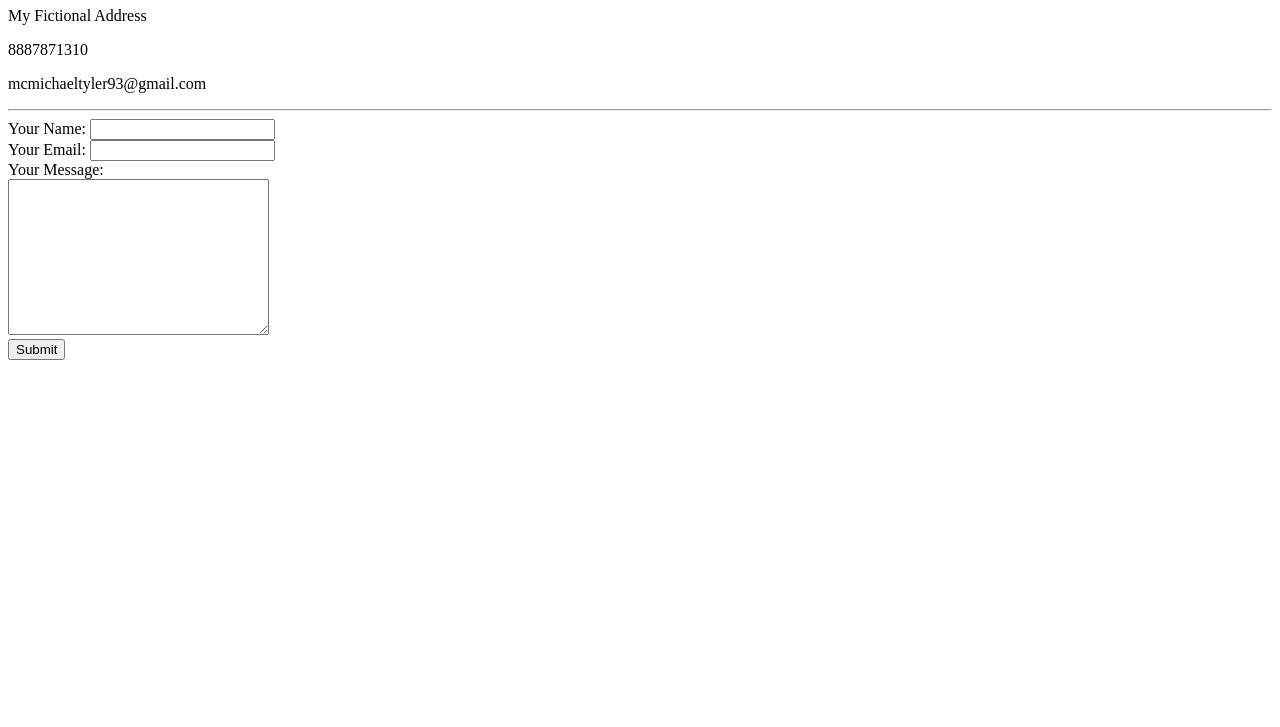
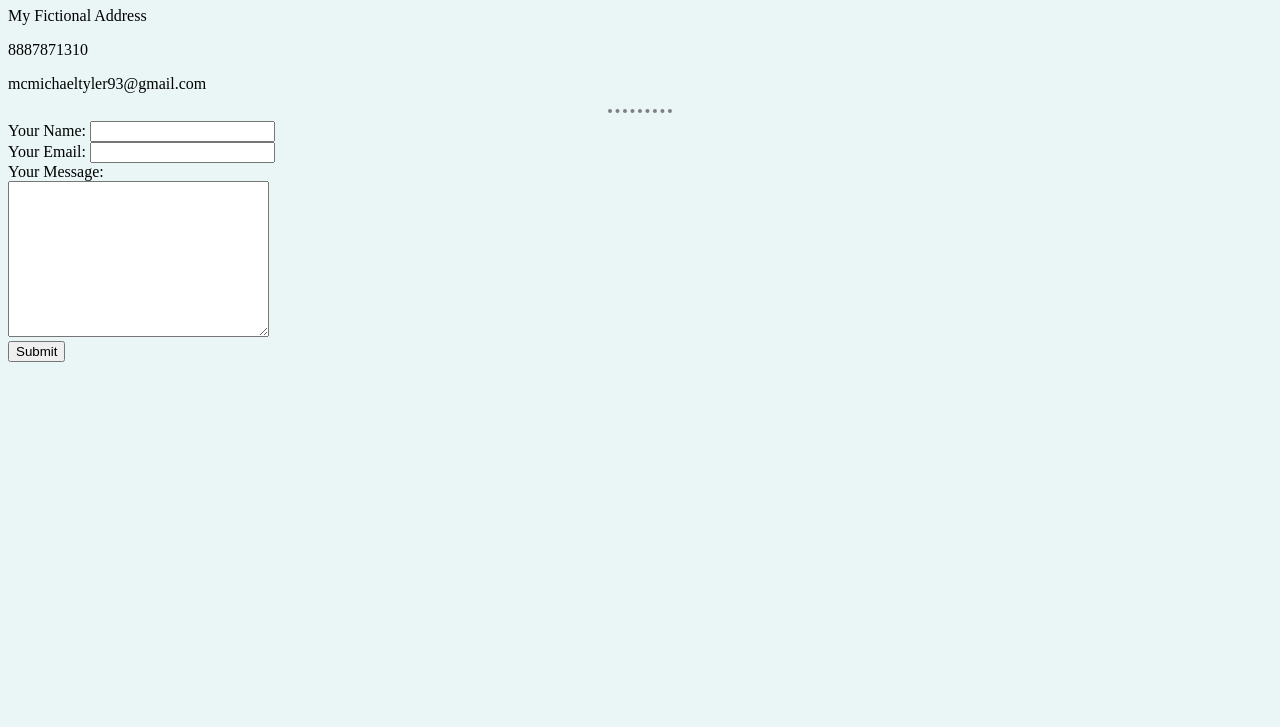
Before and after one commit to tyler308956/cv, a plain HTML site: page contact.me.html in a window 1280 px wide. Shown: the part 73-800 px from the top of the page. Drawn offline with Linux system fonts and the light colour scheme.

Commit message:
Add files via upload

```diff
--- a/contact.me.html
+++ b/contact.me.html
@@ -4,6 +4,22 @@
 <head>
   <meta charset="utf-8">
   <title>Contact Me</title>
+    <link rel="stylesheet" href="css/styles.css">
+
+  <style>
+    body {
+      background-color: #EAF6F6
+    }
+
+    hr {
+      border-style: none;
+      border-top-style: dotted;
+      border-color: grey;
+      border-width: 4px;
+      width: 5%;
+    }
+  </style>
+
 </head>
 
 <body>
```
Also changed, not shown: index.html (+17 -1 lines).
